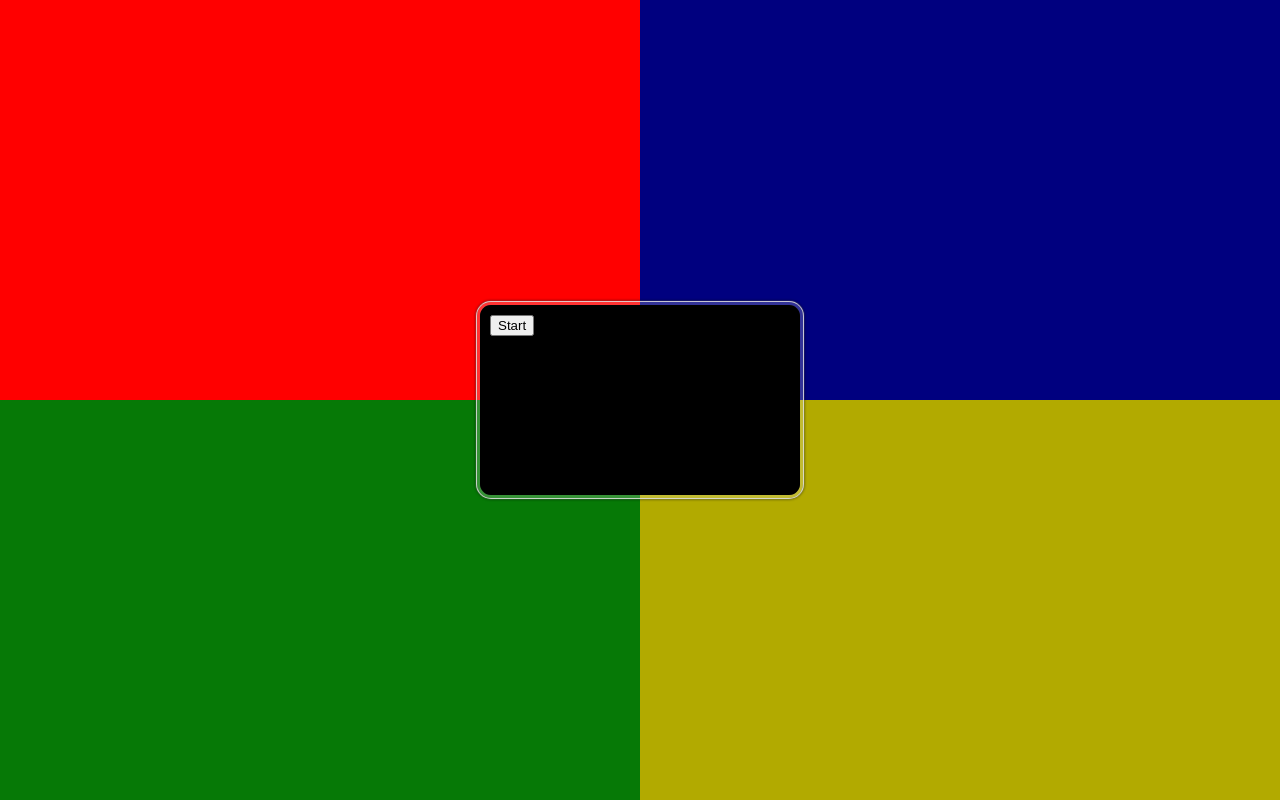
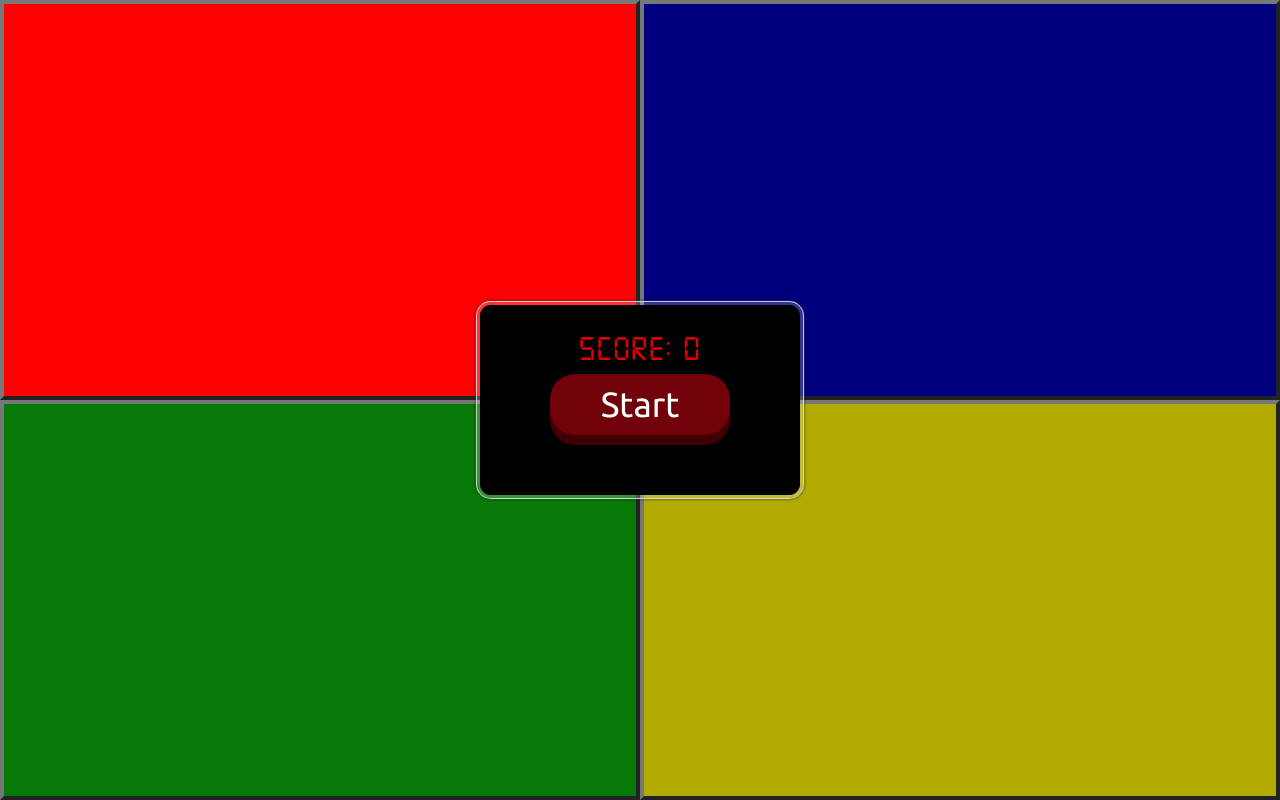
Before and after one commit to ziombo/MemoryGame, a plain HTML site: page index.html in a window 1280 px wide. Both pictures are taken after a click on the button "Start". Drawn offline with nearby package versions, Linux system fonts and the light colour scheme.

Commit message:
added fonts, styled score screen

```diff
--- a/css/index.css
+++ b/css/index.css
@@ -1,3 +1,11 @@
+@font-face {
+    font-family: alarm-clock;
+    src: url(../fonts/digital-7.ttf);
+}
+@font-face{
+	font-family: ubuntu;
+	src: url(../fonts/Ubuntu-R.ttf);
+}
 html,body {
 	height: 100%;
 	margin: 0;
@@ -20,28 +28,77 @@ html,body {
 	top: 50%;
 	left: 50%;
 	transform: translate(-50%, -50%);
+	z-index: 50;
+	text-align: center;
+	color: #E50000;
+	font-size: 35px;
+	font-family: alarm-clock;
+}
+#score{
+	display: inline-block;
+	letter-spacing: 1.3px;
+	margin: 20px 0;
+}
+#start-game{
+	display: block;
+	margin: 0 auto;
+	width: 60%;
+	font-family: ubuntu;
+	font-size: 35px;
+	padding: 10px;
+	border: none;
+	border-radius: 25px;
+	cursor: pointer;
+	outline: 0;
+	color: #FFFFFF;
+	background-color: #71020A;
+	box-shadow: 0 10px #3D0005;
+}
+#start-game:hover {
+	background-color: #7F0000;
+}
+#start-game:active{
+	box-shadow: 0 5px #3D0005;
+    transform: translateY(5px);
 }
 .play-btn{
-	height: 50%;
-	width: 50%;
-	display: inline-block;
+	position: absolute;
 	vertical-align: top;
-	float: left; /* magically fixes scrollbar that shouldnt appear. something with margin collapse*/
+	border: 4px outset #777;
+}
+.play-btn:active{
+	border: 4px inset #777;
 }
 .active{
 	cursor: pointer;
 }
 #btn-1{
 	background-color: #D60D0D;
+	top: 0;
+	bottom: 50%;
+	left: 0;
+	right: 50%;
 }
 #btn-2{
 	background-color: #00007f;
+	top: 0;
+	bottom: 50%;
+	left: 50%;
+	right: 0;
 }
 #btn-3{
 	background-color: #067906;
+	top: 50%;
+	bottom: 0;
+	left: 0;
+	right: 50%;
 }
 #btn-4{
 	background-color: #b2aa00;
+	top: 50%;
+	bottom: 0;
+	left: 50%;
+	right: 0%;
 }
 #btn-1.active:hover{
 	background-color: #F00;
--- a/index.html
+++ b/index.html
@@ -8,6 +8,7 @@
 </head>
 <body>
 	<div id="score-screen">
+		<p id="score">Score: 0</p>
 		<input type="button" id="start-game" value="Start"/>
 	</div>
 
--- a/script/index.js
+++ b/script/index.js
@@ -1,35 +1,38 @@
 (function () {
-	var newGame = {};
+	var currentGame = {};
 
 	$("#start-game").click(function () {
 		//$(this).attr("disabled", true);
-		newGame = new game();
-		newGame.chooseRandom();
+		currentGame = new game();
+		currentGame.chooseRandom();
 	});
 	$(document).on("click", "div.active", function () {
-		if ($(this).attr('class').split(' ')[0] != newGame.pattern[newGame.currentUserMove]) {
+		if ($(this).attr('class').split(' ')[0] != currentGame.pattern[currentGame.currentUserMove]) {
 			$(".active").removeClass("active");
-			newGame = {};
+			currentGame = {};
 		} else {
-			if (newGame.currentUserMove == newGame.pattern.length - 1) {
-				newGame.currentUserMove = 0;
+			if (currentGame.currentUserMove == currentGame.pattern.length - 1) {
+				currentGame.currentUserMove = 0;
+				currentGame.score += 1;
+				currentGame.updateScore();
+				$(".active").removeClass("active");
 				setTimeout(function () {
-					newGame.chooseRandom();
-				}, 200);
+					currentGame.chooseRandom();
+				}, 400);
 			}
 			else {
-				newGame.currentUserMove++;
+				currentGame.currentUserMove++;
 			}
 		}
 	});
 
 	var game = function () {
 		var gameInstance = this;
+		this.score = 0;
 		this.gameOngoing = true,
 		this.currentUserMove = 0,
 		this.pattern = [],
 		this.blink = function (index) {
-			$(".active").removeClass("active");
 			var currentBtn = $("#btn-" + this.pattern[index]);
 			currentBtn.addClass("blink");
 			setTimeout(function () {
@@ -41,13 +44,17 @@
 				} else {
 					setTimeout(function () {
 						$(".play-btn").addClass("active");
-					}, 250);
+					}, 150);
 				}
 			}, 300);
 		},
 		this.chooseRandom = function () {
 			this.pattern.push(Math.floor((Math.random() * 4) + 1));
 			this.blink(0);
+		},
+		this.updateScore = function () {
+			$("#score").html("Score: " + this.score);
 		}
+		this.updateScore();
 	};
 })();
```
Also changed, not shown: fonts/Ubuntu-R.ttf (added), fonts/digital-7.ttf (added).
